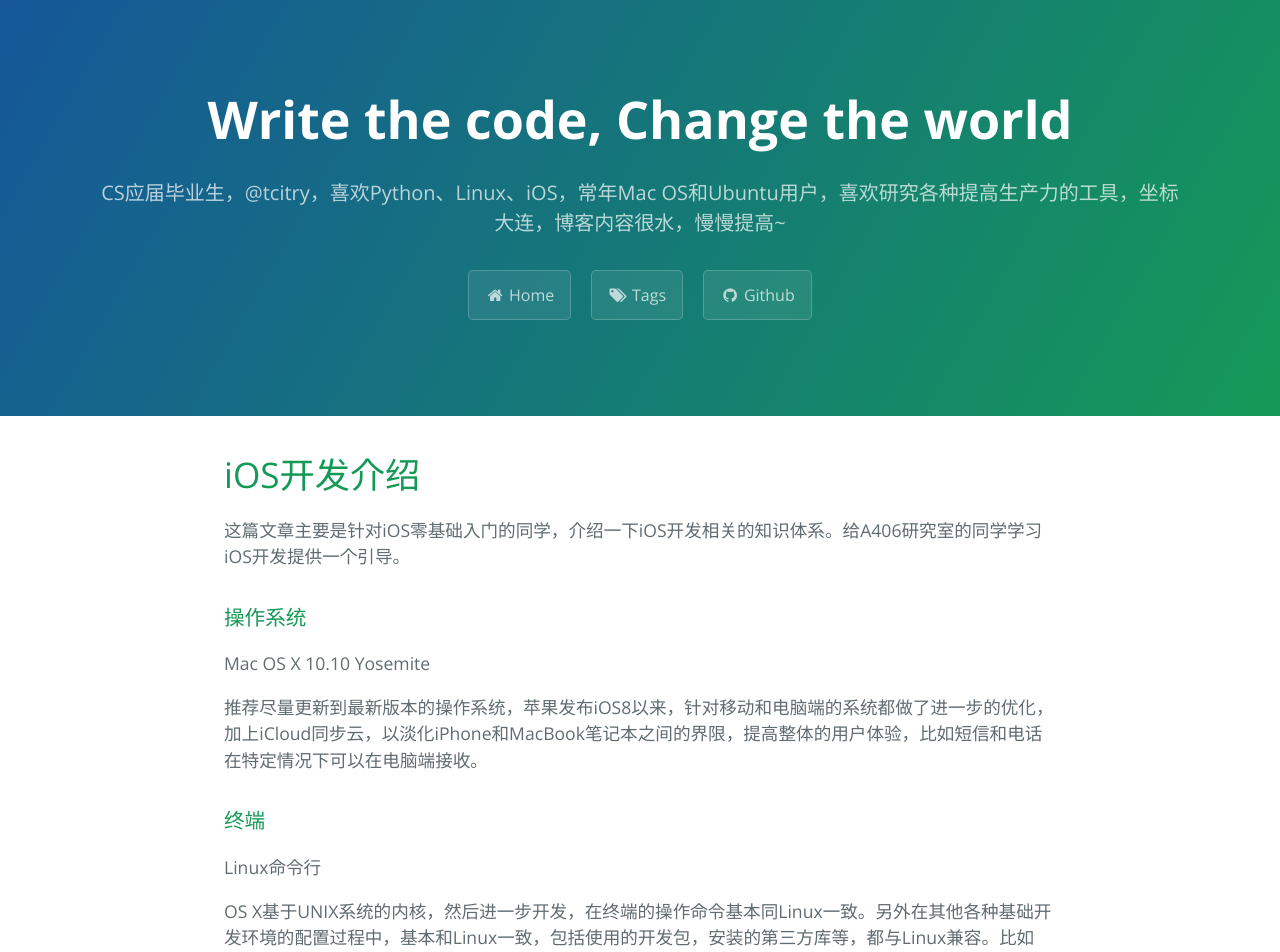
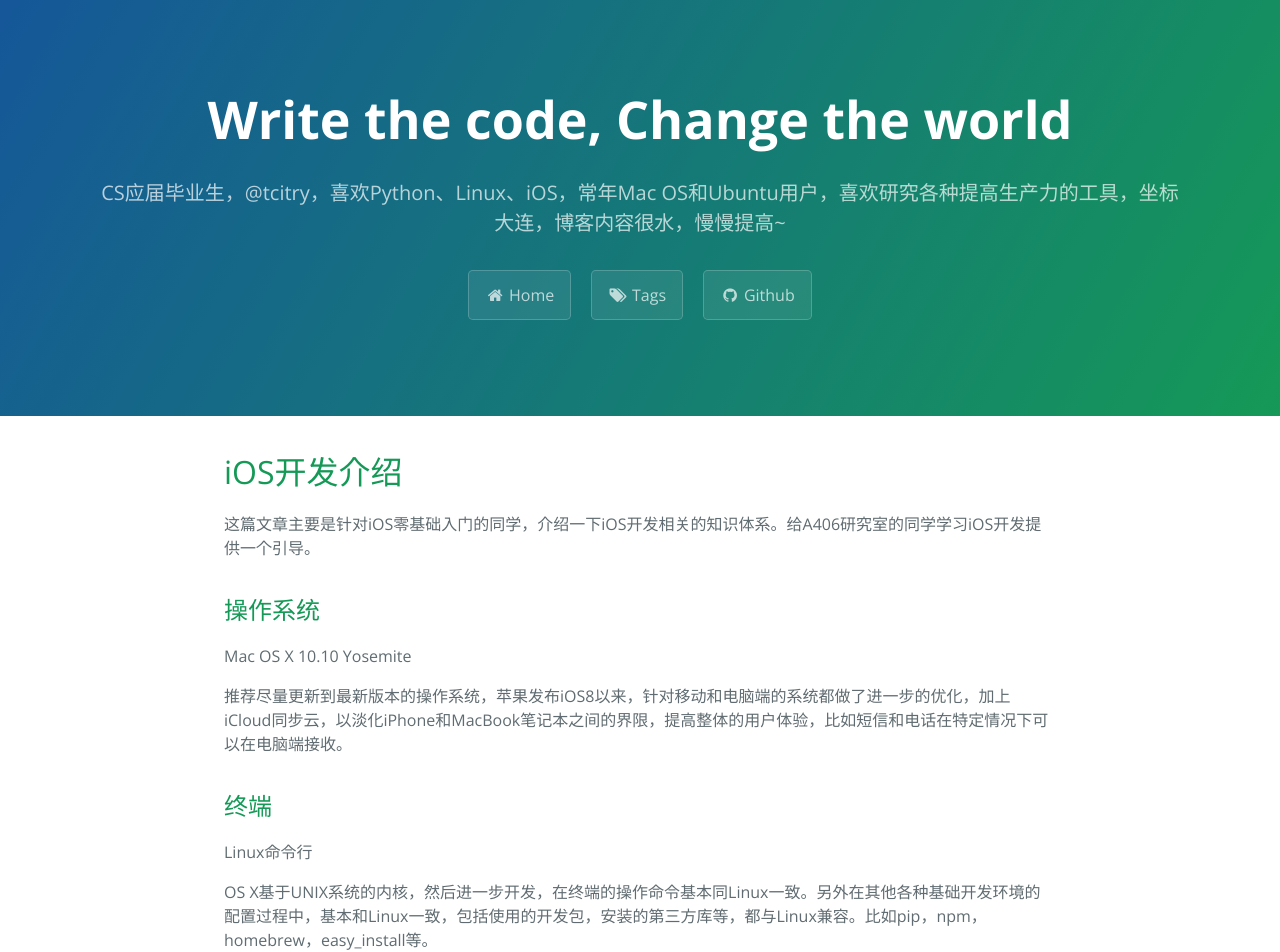
Before and after one commit to dlpu/dlpu.github.io, a Jekyll site: the page built from _posts/2015-03-29-intro-to-ios-dev.md, in a window 1280 px wide. Shown: the top 952 px of the page. Built offline with Jekyll 4.4.1, drawn with Linux system fonts in a browser that asks for light colours; Markdown is read by kramdown in place of the engine named in the settings; comment, search, counter and statistics services are not loaded; some of the changed text lies outside the part shown.

```diff
--- a/_includes/themes/default/default.html
+++ b/_includes/themes/default/default.html
@@ -30,16 +30,6 @@
      <span class="site-footer-owner">&copy; 2013-2015 殷东亮. 本作品采用 <a href="http://creativecommons.org/licenses/by-sa/3.0/cn/" target="_blank">知识共享署名-相同方式3.0中国大陆许可协议</a>.</span>
      <span class="site-footer-credits">This page was generated by <a href="https://pages.github.com">GitHub Pages</a> and <a href="http://jekyllbootstrap.com/">Jekyll Bootstrap</a> using the <a href="https://github.com/jasonlong/cayman-theme">Cayman theme</a> by <a href="https://twitter.com/jasonlong">Jason Long</a>.</span>
    </footer>
-   <script async src="//pagead2.googlesyndication.com/pagead/js/adsbygoogle.js"></script>
-     <!-- ad_test -->
-     <ins class="adsbygoogle"
-     style="display:block"
-     data-ad-client="ca-pub-1063134956461362"
-     data-ad-slot="5544565538"
-     data-ad-format="auto"></ins>
-     <script>
-      (adsbygoogle = window.adsbygoogle || []).push({});
-    </script>
  </section>
 
  {% include JB/analytics %}
--- a/_posts/2015-03-29-intro-to-ios-dev.md
+++ b/_posts/2015-03-29-intro-to-ios-dev.md
@@ -6,26 +6,26 @@ published: true
 ---
 这篇文章主要是针对iOS零基础入门的同学，介绍一下iOS开发相关的知识体系。给A406研究室的同学学习iOS开发提供一个引导。
 
-###操作系统
+##操作系统
 
 Mac OS X 10.10 Yosemite
 
 推荐尽量更新到最新版本的操作系统，苹果发布iOS8以来，针对移动和电脑端的系统都做了进一步的优化，加上iCloud同步云，以淡化iPhone和MacBook笔记本之间的界限，提高整体的用户体验，比如短信和电话在特定情况下可以在电脑端接收。
 
-###终端
+##终端
 
 Linux命令行
 
 OS X基于UNIX系统的内核，然后进一步开发，在终端的操作命令基本同Linux一致。另外在其他各种基础开发环境的配置过程中，基本和Linux一致，包括使用的开发包，安装的第三方库等，都与Linux兼容。比如pip，npm，homebrew，easy_install等。
 
-###IDE
+##IDE
 
 Xcode（官方）或者 Appcode（三方Jetbrains）
 
 Xcode是苹果官方提供的IDE，功能强大，更新的也快，文档齐全。
 同时也有很多开发者喜欢Jetbrains公司开发的Appcode这款IDE，智能提示，debug强大，总之两者各有千秋，可以尝试一下。
 
-###开发语言
+##开发语言
 
 Objective-c，swift，兼容C、C++；其他：前端语言HTML+CSS+javascript及其衍生框架如Jquery、PhoneGap
 
@@ -35,28 +35,28 @@ Objective-C和swift都与这个LLVM相关，以后可能会看到。在去年发
 
 ![Chris Lattner](https://dn-eastio.qbox.me/image/3/1f/a063fab01453450c90b7c87ad5eb7.png?imageView/2/h/400)
 
-###应用开发接口
+##应用开发接口
 
 了解Cocoa及其框架Foundation、UIkit
 
 Cocoa是OS X和iOS操作系统的程序运行环境，基于objective-c。iOS中，Cocoa的框架中最重要最基本的两个框架是Foundation和UIkit，和界面无关的基本类的属于Foundation框架，uikit框架是和界面相关的框架。
 
-###数据库
+##数据库
 
 一个的本地应用程序sqlite足够，有服务器后台的应用程序在服务器端一般也有很多选择，MySQL，SQL server等等，看具体需求而定，有时本地应用可能需要打通与这些数据库的交互，这样一来又需要网络通信相关的知识。
 
-###开发模式
+##开发模式
 
 MVC，稍微复杂一点的应用基本都采用这个架构
 
-> MVC全名是Model View Controller，是模型(model)－视图(view)－控制器(controller)的缩写，一种软件设计典范，用一种业务逻辑、数据、界面显示分离的方法组织代码，将业务逻辑聚集到一个部件里面，在改进和个性化定制界面及用户交互的同时，不需要重新编写业务逻辑。MVC被独特的发展起来用于映射传统的输入、处理和输出功能在一个逻辑的图形化用户界面的结构中。----百度百科
+> MVC全名是Model View Controller，是模型(model)－视图(view)－控制器(controller)的缩写，一种软件设计典范，用一种业务逻辑、数据、界面显示分离的方法组织代码，将业务逻辑聚集到一个部件里面，在改进和个性化定制界面及用户交互的同时，不需要重新编写业务逻辑。MVC被独特的发展起来用于映射传统的输入、处理和输出功能在一个逻辑的图形化用户界面的结构中。  ----百度百科
 
-###网络通信
+##网络通信
 
 HTTP协议，POST/GET，request/response等，理解之后至少会调用接口。
 数据文件：XML，Json
 
-###代码版本控制
+##代码版本控制
 
 Git，Github。
 
@@ -64,17 +64,17 @@ Git，Github。
 
 参考廖雪峰的[Git教程](http://www.liaoxuefeng.com/wiki/0013739516305929606dd18361248578c67b8067c8c017b000)
 
-###游戏开发库
+##游戏开发库
 
 Cocos2d，Cocos2d-x，Unity等
 
 游戏开发需要更多的计算机技能，这三个library对应三门语言，分别是Objective-C，C++，C#，具体开发我不是很懂，但基本是这个方向，其中cocos2d和cocos2d-x是免费的。
 
-###制作demo
+##制作demo
 
-Facebook开源的origami，社区反映很好，可以尝试一下https://facebook.github.io/origami/
+Facebook开源的origami，社区反映很好，可以[尝试一下](https://facebook.github.io/origami/)
 
-###推荐链接
+##推荐链接
 
 - [http://objc.io](http://objc.io) ，[中文版](http://objccn.io)
 - [猫叔博客](http://onevcat.com)
@@ -89,23 +89,23 @@ Facebook开源的origami，社区反映很好，可以尝试一下https://facebo
 
 虽然不全，但相信你通过以上链接肯定会发现一个更大的iOS开发的世界。
 
-###推荐书籍
+##推荐书籍
 
-应用程序开发类的书推荐不多，以官方文档为主，同时开源社区有大量代码可以学习，比如github上面，另外特别推荐一个完整的coding.net的iOS客户端[https://coding.net/u/coding/p/Coding-iOS/git](https://coding.net/u/coding/p/Coding-iOS/git)
+应用程序开发类的书推荐不多，以官方文档为主，同时开源社区有大量代码可以学习，比如github上面，另外特别推荐一个完整的coding.net的[iOS客户端](https://coding.net/u/coding/p/Coding-iOS/git)
 
 - 《objective-c程序设计》objective-c的入门语法书。
 - 《iOS开发进阶（唐巧）》还有他的博客http://blog.devtang.com
 
 慢慢更新，但不推荐以书籍为主要学习渠道。
 
-###需要联网的应用
+##需要联网的应用
 
 服务器后台与Android联网相通：PHP，Java，Python。重点在通过服务器上运行的程序与移动客户端交互。
 
-###苹果开发者账号
+##苹果开发者账号
 iOS和OS X开发需要分别付费，都是$99，折合￥688。
 
-###总结
+##总结
 对于初学者，前半部分介绍就够了，后面多是提供一种学习路线，但就当下来讲，仅仅objective-c和Cocoa就够折腾的了，搭建好环境就从这里着手吧，上手之后善用github等开源社区从代码里和官方文档里学习。
 
 是时候祭出这张图了[https://dn-eastio.qbox.me/iOS-dev.png](https://dn-eastio.qbox.me/iOS-dev.png)
--- a/assets/themes/default/css/style.css
+++ b/assets/themes/default/css/style.css
@@ -102,7 +102,7 @@ No styleguide reference.
 .unit-article ul,
 .unit-article ol,
 .unit-article dl {
-  padding-left: 0;
+  padding-left: 20px;
 }
 .unit-article ul {
   list-style: square;
--- a/stylesheets/stylesheet.css
+++ b/stylesheets/stylesheet.css
@@ -208,12 +208,12 @@ a {
     max-width: 64rem;
     padding: 2rem 6rem;
     margin: 0 auto;
-    font-size: 1.1rem; } }
+    font-size: 1rem; } }
 
 @media screen and (min-width: 42em) and (max-width: 64em) {
   .main-content {
     padding: 2rem 4rem;
-    font-size: 1.1rem; } }
+    font-size: 1rem; } }
 
 @media screen and (max-width: 42em) {
   .main-content {
```
